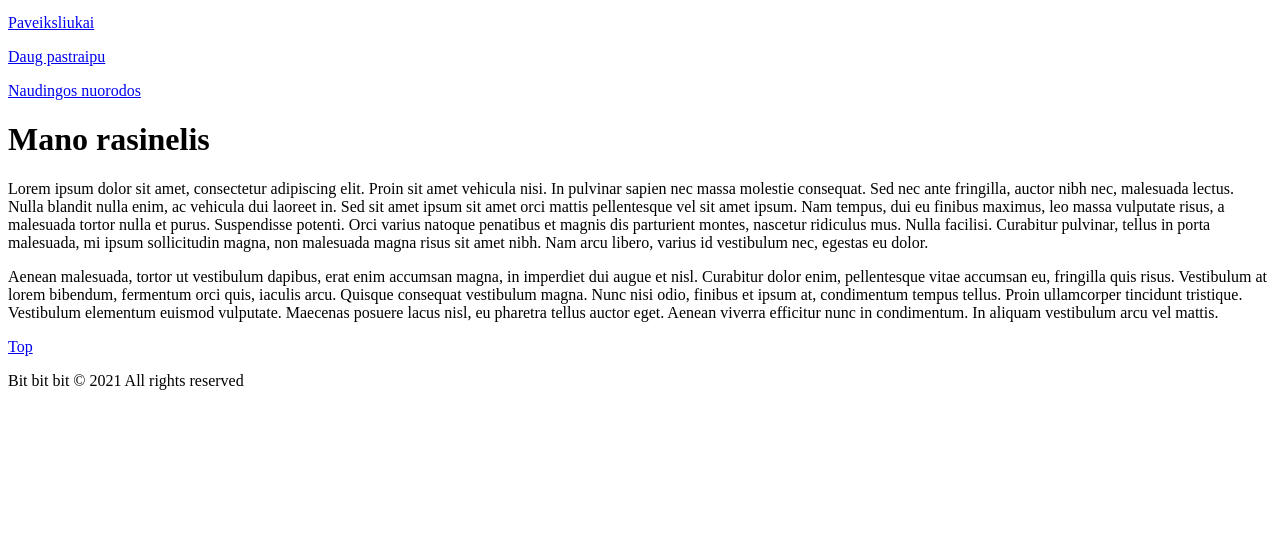
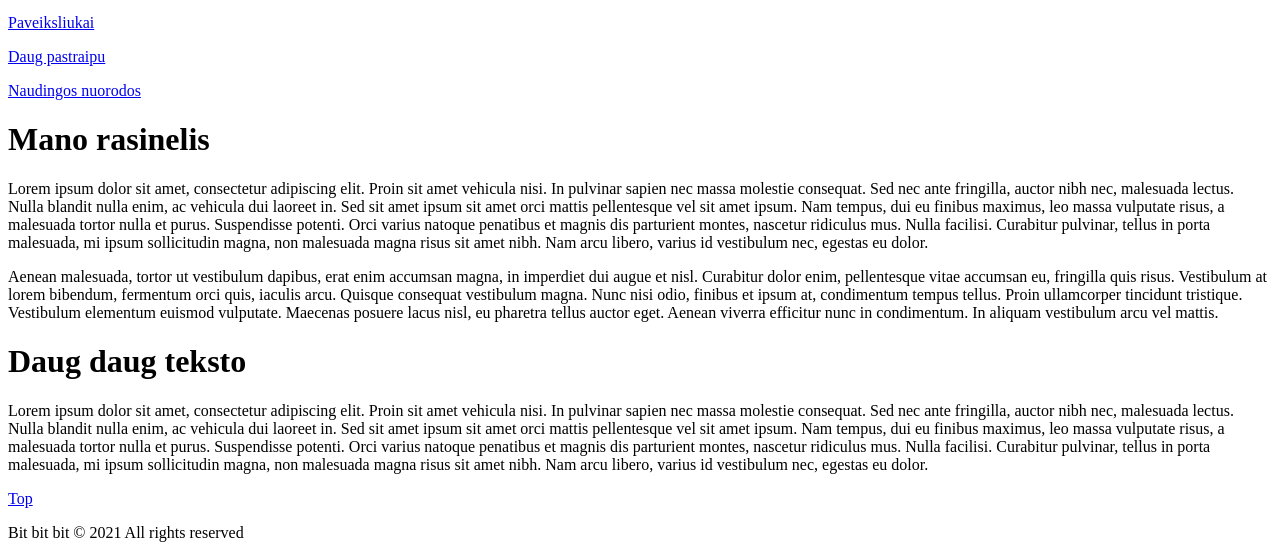
Before and after one commit to Darka081/Kursai, a plain HTML site: page index2.htm in a window 1280 px wide. Shown: the part 270-828 px from the top of the page. Before the commit the page ends 800 px from the top, so only its background shows below. Drawn offline with Linux system fonts and the light colour scheme.

Commit message:
Update index2.htm

```diff
--- a/index2.htm
+++ b/index2.htm
@@ -36,6 +36,10 @@
 		<p>
 		Aenean malesuada, tortor ut vestibulum dapibus, erat enim accumsan magna, in imperdiet dui augue et nisl. Curabitur dolor enim, pellentesque vitae accumsan eu, fringilla quis risus. Vestibulum at lorem bibendum, fermentum orci quis, iaculis arcu. Quisque consequat vestibulum magna. Nunc nisi odio, finibus et ipsum at, condimentum tempus tellus. Proin ullamcorper tincidunt tristique. Vestibulum elementum euismod vulputate. Maecenas posuere lacus nisl, eu pharetra tellus auctor eget. Aenean viverra efficitur nunc in condimentum. In aliquam vestibulum arcu vel mattis.
 		</p>
+		<h1> Daug daug teksto </h1>
+		<p> Lorem ipsum dolor sit amet, consectetur adipiscing elit. Proin sit amet vehicula nisi. In pulvinar sapien nec massa molestie consequat. Sed nec ante fringilla, auctor nibh nec, malesuada lectus. Nulla blandit nulla enim, ac vehicula dui laoreet in. Sed sit amet ipsum sit amet orci mattis pellentesque vel sit amet ipsum. Nam tempus, dui eu finibus maximus, leo massa vulputate risus, a malesuada tortor nulla et purus. Suspendisse potenti. Orci varius natoque penatibus et magnis dis parturient montes, nascetur ridiculus mus. Nulla facilisi. Curabitur pulvinar, tellus in porta malesuada, mi ipsum sollicitudin magna, non malesuada magna risus sit amet nibh. Nam arcu libero, varius id vestibulum nec, egestas eu dolor.
+		</p>
+		<p>
 	</main>
 
 	<footer>
```
